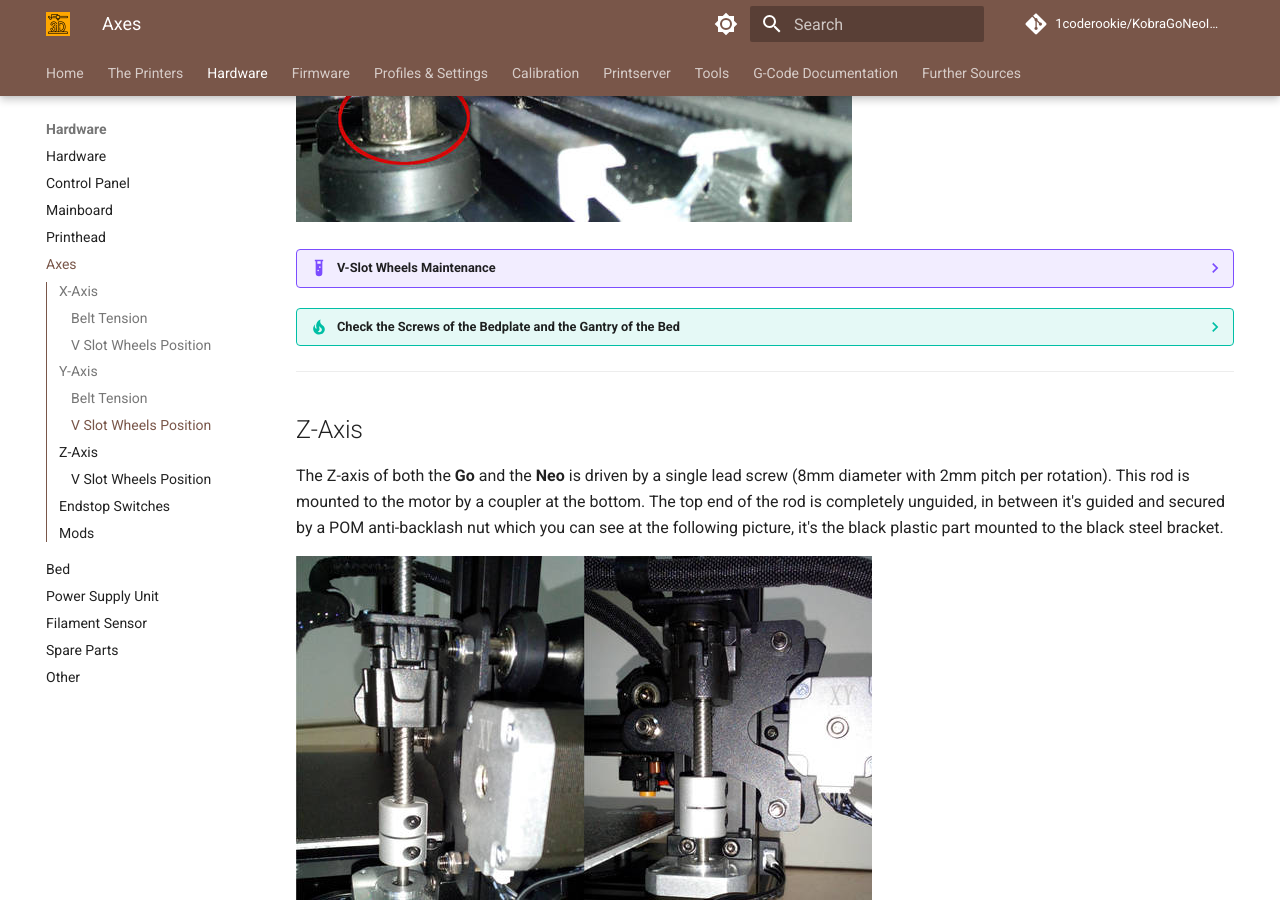
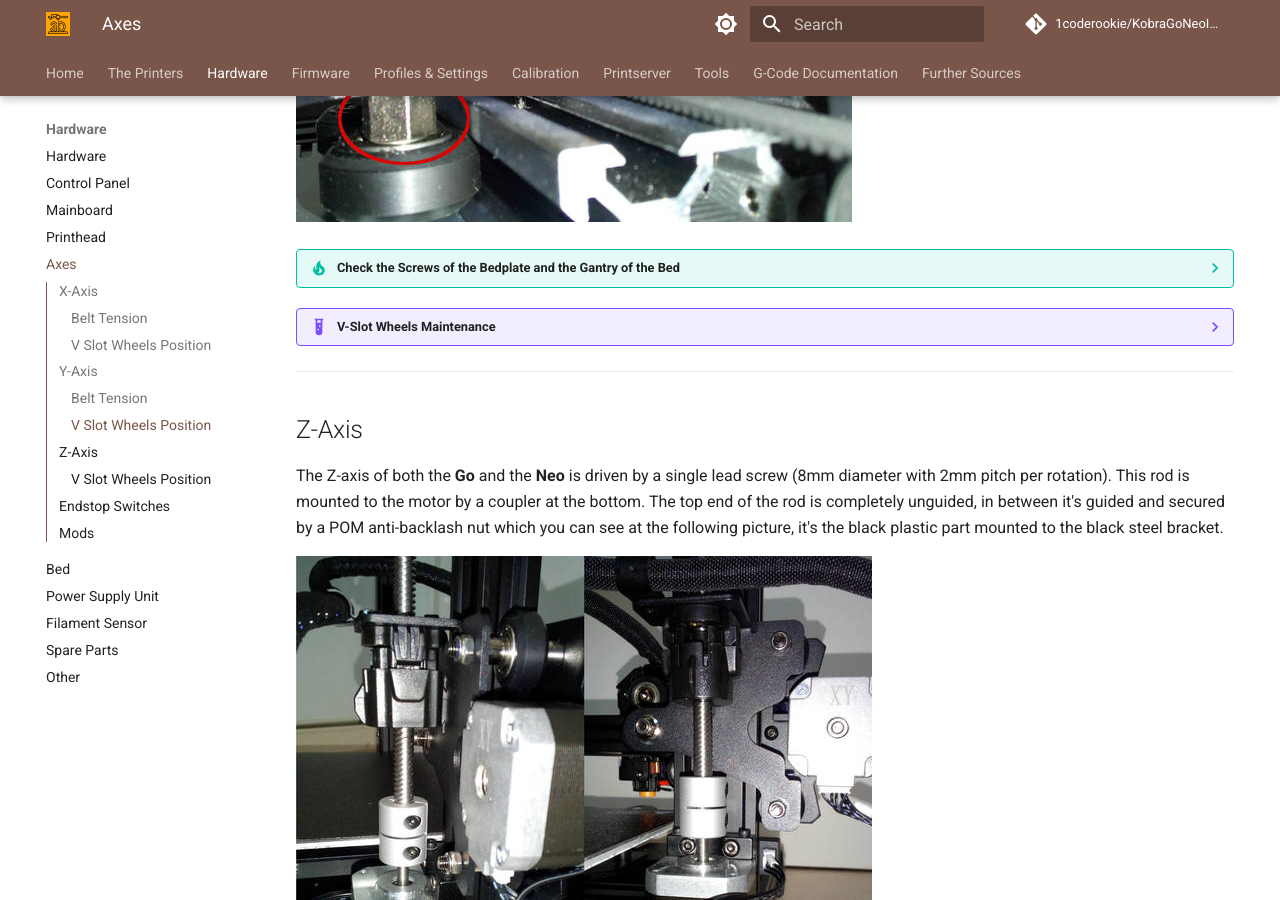
Before and after one commit to 1coderookie/KobraGoNeoInsights, an MkDocs documentation site: the page built from docs/hardware/axes.md, in a window 1280 px wide and 900 px high, scrolled down 3809 px. Built offline with MkDocs 1.6.1 and Material for MkDocs 9.7.7, drawn with Linux system fonts in a browser that asks for light colours; comment, search, counter and statistics services are not loaded; some of the changed lines change nothing that is shown.

Commit message:
Update axes.md

```diff
--- a/docs/hardware/axes.md
+++ b/docs/hardware/axes.md
@@ -75,6 +75,11 @@
 
 ![Bedmount](../assets/images/y-axis_gantry_web.jpg)
 
+??? tip "Check the Screws of the Bedplate and the Gantry of the Bed"
+
+    - Check if the screws are all tightened up. Be careful though to not overtighten the screws of the Bedplate as you would compress the little spacers underneath it and therefore the plate may become warped. On the other hand, if you see that your bed is warped somehow or that the bed is much more off in certain areas or at one side, you can check if the screws in that area might be too tightened up.
+    - Check if the bedplate itself is somehow wobbling. Not only sideways/horizontally, but also up and down/vertically. If so, not only check the v-slot wheels and maybe adjust their fitting using the eccentric nuts, also check if the screws of the gantry of the bed where the wheels are mounted to are tightened up. As an example: at my **Neo** the bed was wobbling up and down in one certain area - after checking the screws and tighten them up everything was sturdy as it should be.
+
 ??? example "V-Slot Wheels Maintenance"
 
     - As the wheels will suffer from running on the aluminum and debris can build up, clean the aluminum and the wheels itself from time to time.
@@ -88,10 +93,6 @@
         People use to think WD-40 is the perfect solution for pretty much everything, but they aren't aware of the fact that -due to the chemical recipe it's made of- it's absolutely not sufficient for getting parts lubed mid- to longterm. Fact is, that the chemicals inside of it will even wash off any grease or oil, it can harm POM and rubber and so on.
         As an example: So let's say you want to lubricate your bike chain and use WD-40 to do so, you'll basically *wash away* the existent lubrification  which is inside the chain - therefore the chain will be worn out pretty quick. You'll also harm the sealings. If you don't believe me, make a little test by yourself: take an air baloon, pump it up, spray WD-40 onto it and wait..
 
-??? tip "Check the Screws of the Bedplate and the Gantry of the Bed"
-
-    - Check if the screws are all tightened up. Be careful though to not overtighten the screws of the Bedplate as you would compress the little spacers underneath it and therefore the plate may become warped. On the other hand, if you see that your bed is warped somehow or that the bed is much more off in certain areas or at one side, you can check if the screws in that area might be too tightened up.
-    - Check if the bedplate itself is somehow wobbling. Not only sideways/horizontally, but also up and down/vertically. If so, not only check the v-slot wheels and maybe adjust their fitting using the eccentric nuts, also check if the screws of the gantry of the bed where the wheels are mounted to are tightened up. As an example: at my **Neo** the bed was wobbling up and down in one certain area - after checking the screws and tighten them up everything was sturdy as it should be.
 
 ---
 
```
